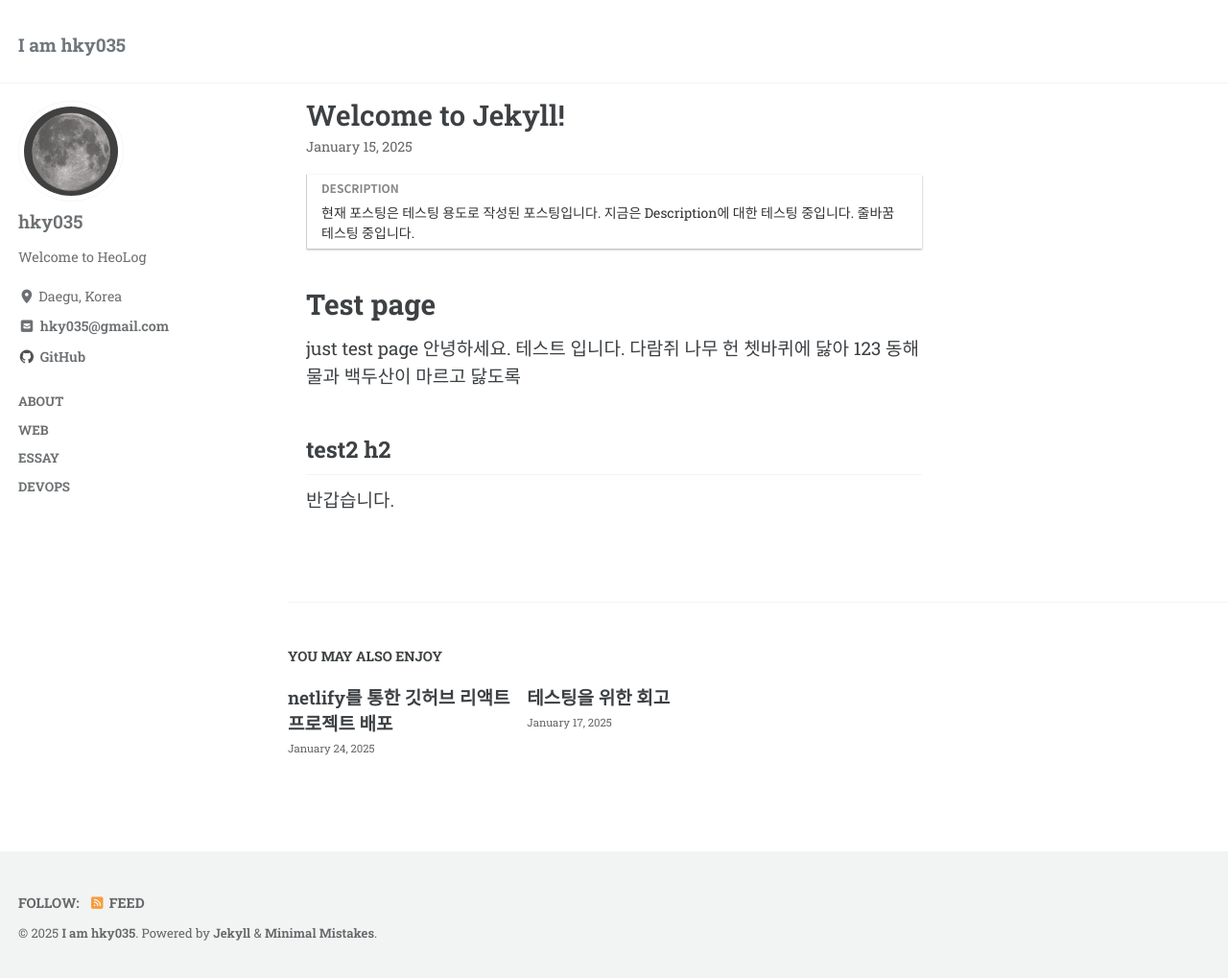
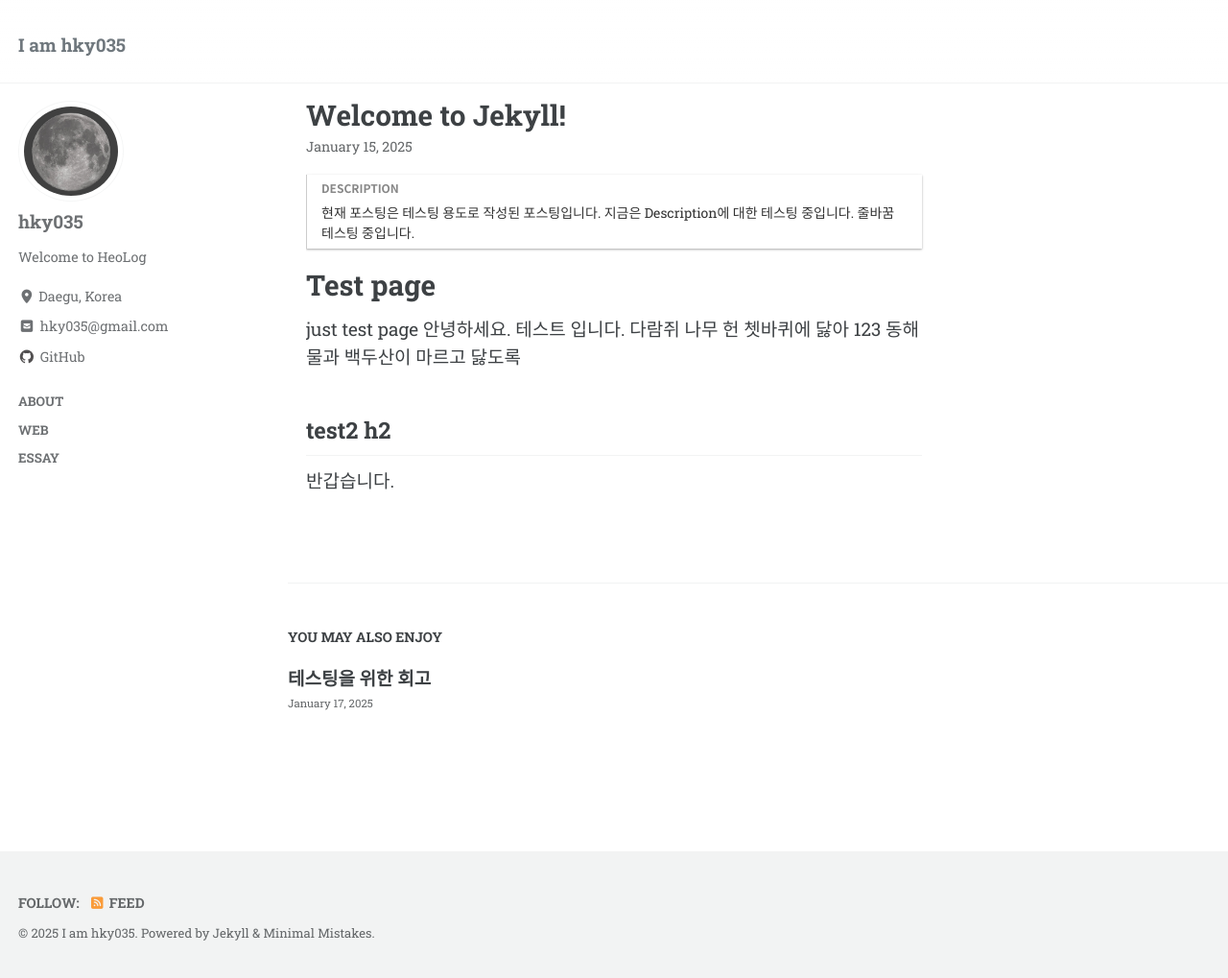
Before and after one commit to hky035/hky035.github.io, a Jekyll site: the page built from _posts/2025-01-15-welcome-to-jekyll.markdown, in a window 1280 px wide and 1021 px high. Shown: the whole window at 96% size. Built offline with Jekyll 4.4.1, drawn with Linux system fonts in a browser that asks for light colours; cached includes are drawn as plain includes.

Commit message:
Revert "style: archive 페이지 내 타이틀 마진 변경"
This reverts commit b8525cd00c6d4da6e08a03699da07687cf4f1358.

```diff
--- a/_data/navigation.yml
+++ b/_data/navigation.yml
@@ -18,5 +18,3 @@ categories:
     url: /web
   - title: "Essay"
     url: /essay
-  - title: "DevOps"
-    url: /devops
--- a/_layouts/archive.html
+++ b/_layouts/archive.html
@@ -19,7 +19,7 @@ layout: default
 
   <div class="archive">
     {% unless page.header.overlay_color or page.header.overlay_image %}
-      <h1 id="page-title" style="margin-top: 20px;" class="page__title"{% if page.locale %} lang="{{ page.locale }}"{% endif %}>{{ page.title }}</h1>
+      <h1 id="page-title" class="page__title"{% if page.locale %} lang="{{ page.locale }}"{% endif %}>{{ page.title }}</h1>
     {% endunless %}
     {{ content }}
   </div>
--- a/_layouts/single.html
+++ b/_layouts/single.html
@@ -51,7 +51,7 @@ layout: default
       {% endunless %}
 
       {% if page.description -%}
-        <div style="margin: 40px 0 40px 0; border-left: 1px solid #ccc; padding: 0 15px; display: flex; flex-direction: column; width: 100%; box-shadow: rgba(0, 0, 0, 0.12) 0px 1px 3px, rgba(0, 0, 0, 0.24) 0px 1px 2px;">
+        <div style="margin: 40px 0 20px 0; border-left: 1px solid #ccc; padding: 0 15px; display: flex; flex-direction: column; width: 100%; box-shadow: rgba(0, 0, 0, 0.12) 0px 1px 3px, rgba(0, 0, 0, 0.24) 0px 1px 2px;">
           <p style="font-weight: bold; font-size: 12px; color: #888; font-family: 'Noto Sans KR'; margin: 0; margin-left: 0; padding-top: 5px;">DESCRIPTION</p>
           <p style="background: transparent; color: #333; font-size: 14px; margin: 3px 0; padding: 3px 0;">
             {{page.description}}
--- a/_posts/devops/2025-01-24-netlify-react-deployment.md
+++ /dev/null
@@ -1,16 +0,0 @@
----
-layout: single
-title:  "netlify를 통한 깃허브 리액트 프로젝트 배포"
-author_profile: true
-sidbar:
-  nav: "main"
-category: "devops"
-description: "현재 에세이 카테고리를 확인하기 위한 테스트 포스팅입니다. 유의하여 주시길 바라겠습니다."
-published: true
-
-show_date: true
----
-
-# 서론
-
-[해당 포스팅](https://naver.com)은 필자가 전에 작성하였던
--- a/_sass/minimal-mistakes/_base.scss
+++ b/_sass/minimal-mistakes/_base.scss
@@ -126,10 +126,6 @@ blockquote {
 /* links */
 
 a {
-
-  /* a link - set default font weight */
-  font-weight: 600;
-
   &:focus {
     @extend %tab-focus;
   }
--- a/_sass/minimal-mistakes/_page.scss
+++ b/_sass/minimal-mistakes/_page.scss
@@ -57,8 +57,6 @@ body {
     float: inline-start;
     margin-top: 1em;
     margin-inline: 0;
-    /* set page content min height - 페이지 하단 관련 포스팅-사이드바 겹침 문제 해결*/
-    min-height: 380px;
     width: 100%;
     clear: both;
 
```
Also changed, not shown: _pages/categories/category-devops.md (deleted, +0 -14 lines).
